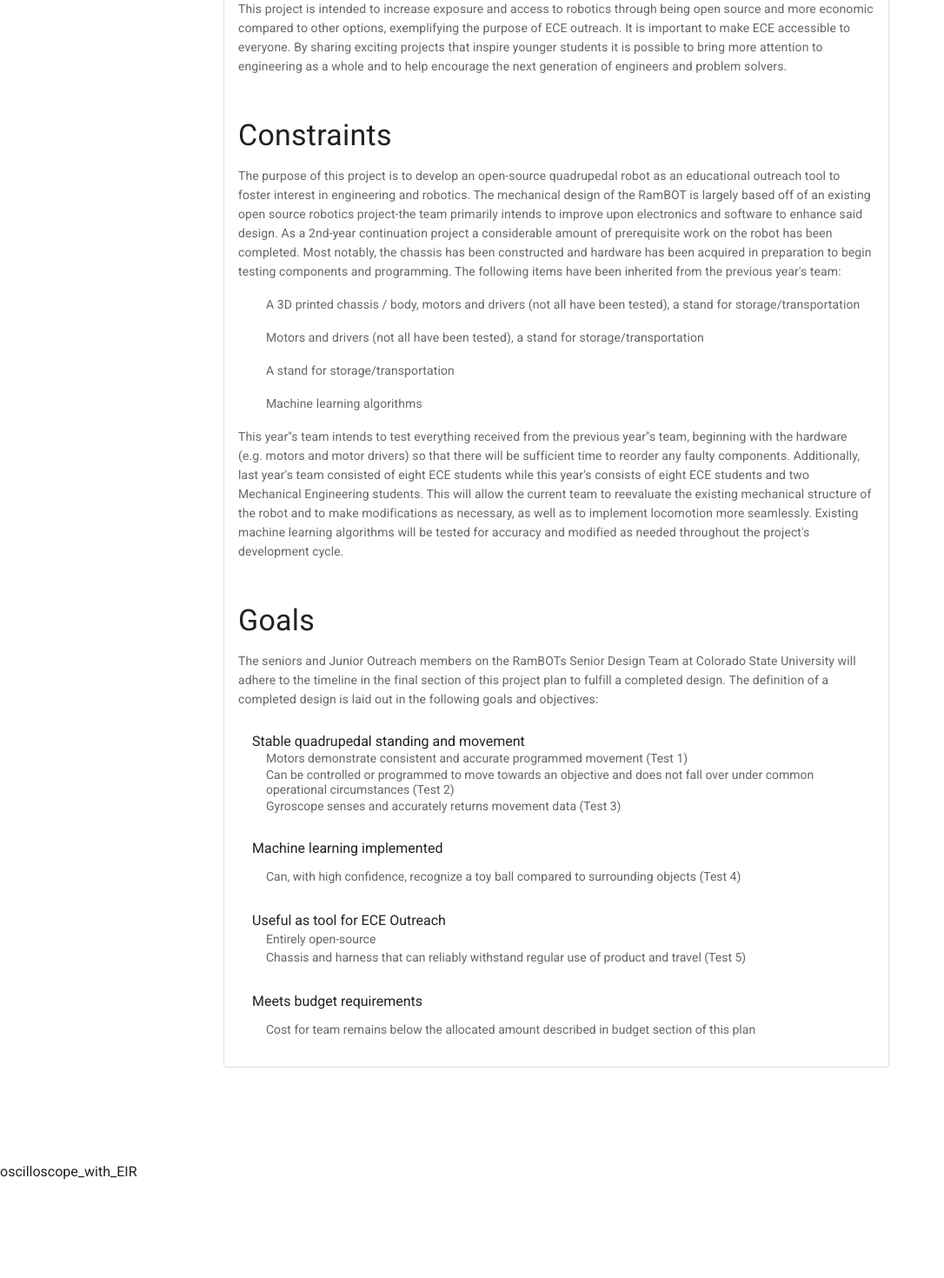
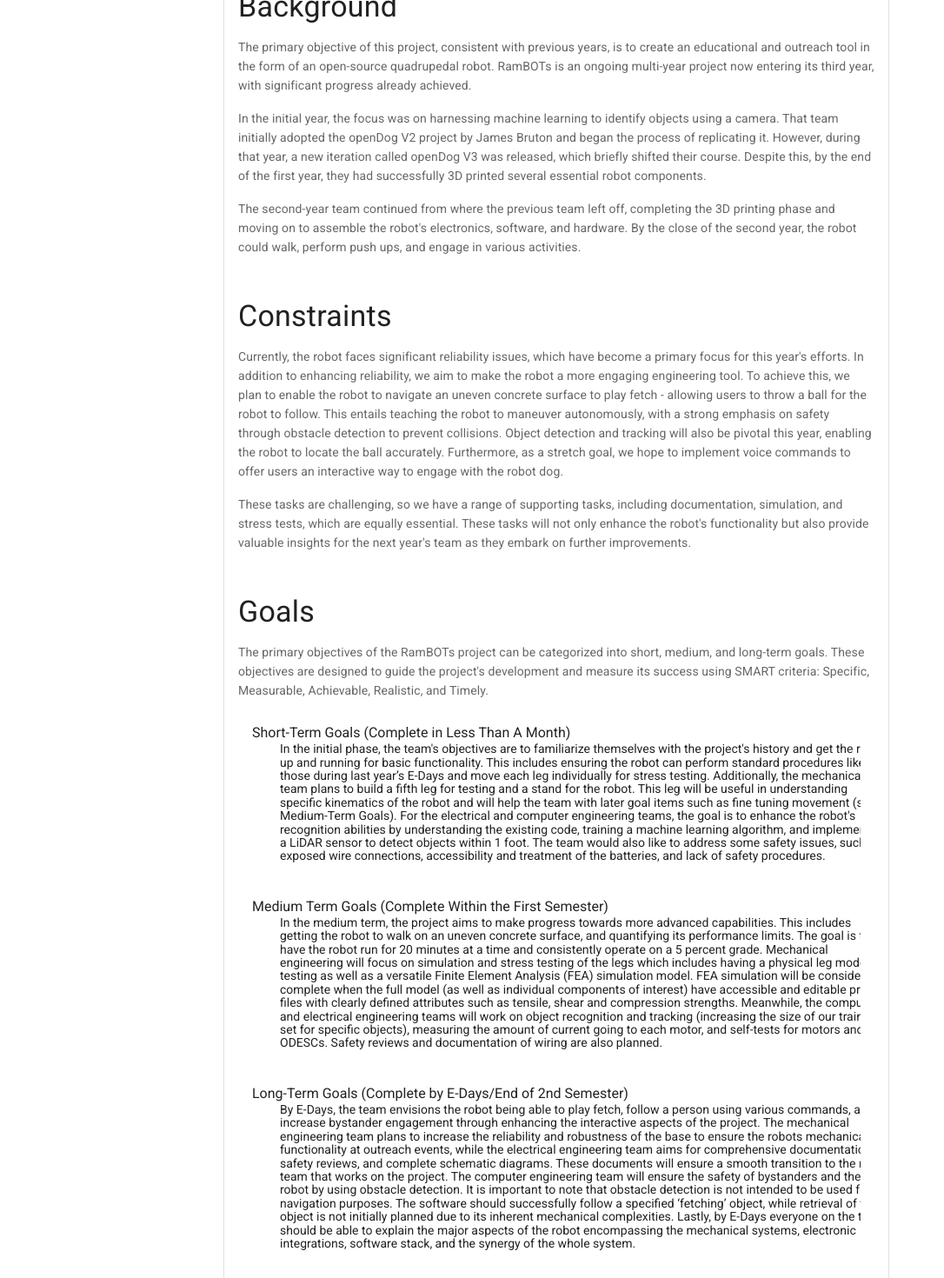
Before and after one commit to RAMBotsCSU/webpage, a Vue app: page / in a window 1280 px wide. Shown: the part 1220-2690 px from the top of the page at 87% size, without its empty margins (0-1086 px from the left). Before the commit the page ends 2580 px from the top, so only its background shows below. Built offline with nearby package versions, Linux system fonts and the light colour scheme; what v-video-embed would draw is missing.

Commit message:
finished initial website

```diff
--- a/src/views/HomeView.vue
+++ b/src/views/HomeView.vue
@@ -84,87 +84,63 @@
                             Project Summary
                         </p>
                         <p>
-                            The RamBOTs senior design project is an extension of the electrical and computer engineering outreach program. It is a quadrupedal robot intended as an educational tool that is open source and more economic than current existing counterparts. As an extension of outreach, the intention is that this project will be demonstrated to many groups of younger students (ranging from middle school to high school age) to show them the possibilities of electrical and computer engineering (ECE) as well as engineering as a whole as this is a multidisciplinary project in nature.
+                            RamBOTs is a multidisciplinary senior design team composed of electrical, computer, and mechanical engineers. In this project, we plan to learn about robotics through the development of a quadrupedal robot and integrate newer technologies that are currently changing robotics. We will work with different aspects of engineering such as machine learning, kinematics, motor control, computer aided design (CAD), and power systems to create a robot that will be able to navigate an unknown environment to follow a thrown object. The team also aims to demonstrate the pieces that make up the robot in a way that's accessible and exciting for different age groups in tandem with Electrical and Computer Engineering (ECE) Outreach.
                         </p>
                         <p class="text-h4 text--primary  mt-12">
                             Background
                         </p>
                         <p>
-                            This project is intended to increase exposure and access to robotics through being open source and more economic compared to other options, exemplifying the purpose of ECE outreach. It is important to make ECE accessible to everyone. By sharing exciting projects that inspire younger students it is possible to bring more attention to engineering as a whole and to help encourage the next generation of engineers and problem solvers.
+                            The primary objective of this project, consistent with previous years, is to create an educational and outreach tool in the form of an open-source quadrupedal robot. RamBOTs is an ongoing multi-year project now entering its third year, with significant progress already achieved.
+                        </p>
+                        <p>
+                            In the initial year, the focus was on harnessing machine learning to identify objects using a camera. That team initially adopted the openDog V2 project by James Bruton and began the process of replicating it. However, during that year, a new iteration called openDog V3 was released, which briefly shifted their course. Despite this, by the end of the first year, they had successfully 3D printed several essential robot components.
+                        </p>
+                        <p>
+                            The second-year team continued from where the previous team left off, completing the 3D printing phase and moving on to assemble the robot's electronics, software, and hardware. By the close of the second year, the robot could walk, perform push ups, and engage in various activities.
+
                         </p>
                         <p class="text-h4 text--primary  mt-12">
                             Constraints
                         </p>
                         <p>
-                            The purpose of this project is to develop an open-source quadrupedal robot as an educational outreach tool to foster interest in engineering and robotics. The mechanical design of the RamBOT is largely based off of an existing open source robotics project-the team primarily intends to improve upon electronics and software to enhance said design. As a 2nd-year continuation project a considerable amount of prerequisite work on the robot has been completed. Most notably, the chassis has been constructed and hardware has been acquired in preparation to begin testing components and programming. The following items have been inherited from the previous year's team:
-                        </p>
-                        <p class="ml-8">
-                            A 3D printed chassis / body, motors and drivers (not all have been tested), a stand for storage/transportation
-                        </p>
-                        <p class="ml-8">
-                            Motors and drivers (not all have been tested), a stand for storage/transportation
-                        </p>
-                        <p class="ml-8">
-                            A stand for storage/transportation
-                        </p>
-                        <p class="ml-8">
-                            Machine learning algorithms
+                            Currently, the robot faces significant reliability issues, which have become a primary focus for this year's efforts. In addition to enhancing reliability, we aim to make the robot a more engaging engineering tool. To achieve this, we plan to enable the robot to navigate an uneven concrete surface to play fetch - allowing users to throw a ball for the robot to follow. This entails teaching the robot to maneuver autonomously, with a strong emphasis on safety through obstacle detection to prevent collisions. Object detection and tracking will also be pivotal this year, enabling the robot to locate the ball accurately. Furthermore, as a stretch goal, we hope to implement voice commands to offer users an interactive way to engage with the robot dog.
                         </p>
                         <p>
-                            This year''s team intends to test everything received from the previous year''s team, beginning with the hardware (e.g. motors and motor drivers) so that there will be sufficient time to reorder any faulty components. Additionally, last year's team consisted of eight ECE students while this year's consists of eight ECE students and two Mechanical Engineering students. This will allow the current team to reevaluate the existing mechanical structure of the robot and to make modifications as necessary, as well as to implement locomotion more seamlessly. Existing machine learning algorithms will be tested for accuracy and modified as needed throughout the project's development cycle.
+                            These tasks are challenging, so we have a range of supporting tasks, including documentation, simulation, and stress tests, which are equally essential. These tasks will not only enhance the robot's functionality but also provide valuable insights for the next year's team as they embark on further improvements.
                         </p>
                         <p class="text-h4 text--primary  mt-12">
                             Goals
                         </p>
                         <p>
-                            The seniors and Junior Outreach members on the RamBOTs Senior Design Team at Colorado State University will adhere to the timeline in the final section of this project plan to fulfill a completed design. The definition of a completed design is laid out in the following goals and objectives:
+                            The primary objectives of the RamBOTs project can be categorized into short, medium, and long-term goals. These objectives are designed to guide the project's development and measure its success using SMART criteria: Specific, Measurable, Achievable, Realistic, and Timely.
                         </p>
-                        <v-list-item three-line>
+                        <v-list-item>
                             <v-list-item-content>
-                                <v-list-item-title>Stable quadrupedal standing and movement</v-list-item-title>
-                                <v-list-item-subtitle class="ml-4">
-                                    Motors demonstrate consistent and accurate programmed movement (Test 1)
-                                </v-list-item-subtitle>
-                                <v-list-item-subtitle class="ml-4">
-                                    Can be controlled or programmed to move towards an objective and does not fall over under common operational circumstances (Test 2)
-                                </v-list-item-subtitle>
-                                <v-list-item-subtitle class="ml-4">
-                                    Gyroscope senses and accurately returns movement data (Test 3)
-                                </v-list-item-subtitle>
+                                <v-list-item-title>Short-Term Goals (Complete in Less Than A Month)</v-list-item-title>
+                                    <p class="ml-8">In the initial phase, the team's objectives are to familiarize themselves with the project's history and get the robot up and running for basic functionality. This includes ensuring the robot can perform standard procedures like those during last year’s E-Days and move each leg individually for stress testing. Additionally, the mechanical team plans to build a fifth leg for testing and a stand for the robot. This leg will be useful in understanding specific kinematics of the robot and will help the team with later goal items such as fine tuning movement (see Medium-Term Goals). For the electrical and computer engineering teams, the goal is to enhance the robot's recognition abilities by understanding the existing code, training a machine learning algorithm, and implementing a LiDAR sensor to detect objects within 1 foot. The team would also like to address some safety issues, such as exposed wire connections, accessibility and treatment of the batteries, and lack of safety procedures. </p>
                             </v-list-item-content>
                         </v-list-item>
 
                         <v-list-item three-line>
                             <v-list-item-content>
-                                <v-list-item-title>Machine learning implemented</v-list-item-title>
-                                <v-list-item-subtitle class="ml-4 mr-8">
-                                    Can, with high confidence, recognize a toy ball compared to surrounding objects (Test 4)
-                                </v-list-item-subtitle>
+                                <v-list-item-title>Medium Term Goals (Complete Within the First Semester)</v-list-item-title>
+                                    <p class="ml-8">In the medium term, the project aims to make progress towards more advanced capabilities. This includes getting the robot to walk on an uneven concrete surface, and quantifying its performance limits. The goal is to have the robot run for 20 minutes at a time and consistently operate on a 5 percent grade. Mechanical engineering will focus on simulation and stress testing of the legs which includes having a physical leg model for testing as well as a versatile Finite Element Analysis (FEA) simulation model. FEA simulation will be considered complete when the full model (as well as individual components of interest) have accessible and editable project files with clearly defined attributes such as tensile, shear and compression strengths. Meanwhile, the computer and electrical engineering teams will work on object recognition and tracking (increasing the size of our training set for specific objects), measuring the amount of current going to each motor, and self-tests for motors and ODESCs. Safety reviews and documentation of wiring are also planned.</p>
                             </v-list-item-content>
                         </v-list-item>
 
                         <v-list-item three-line>
                             <v-list-item-content>
-                                <v-list-item-title>Useful as tool for ECE Outreach</v-list-item-title>
-                                <v-list-item-subtitle class="ml-4 mr-8">
-                                    Entirely open-source
-                                </v-list-item-subtitle>
-                                <v-list-item-subtitle class="ml-4">
-                                    Chassis and harness that can reliably withstand regular use of product and travel (Test 5)
-                                </v-list-item-subtitle>
-
+                                <v-list-item-title>Long-Term Goals (Complete by E-Days/End of 2nd Semester)</v-list-item-title>
+                                    <p class="ml-8">By E-Days, the team envisions the robot being able to play fetch, follow a person using various commands, and increase bystander engagement through enhancing the interactive aspects of the project. The mechanical engineering team plans to increase the reliability and robustness of the base to ensure the robots mechanical functionality at outreach events, while the electrical engineering team aims for comprehensive documentation, safety reviews, and complete schematic diagrams. These documents will ensure a smooth transition to the next team that works on the project. The computer engineering team will ensure the safety of bystanders and the robot by using obstacle detection. It is important to note that obstacle detection is not intended to be used for navigation purposes. The software should successfully follow a specified ‘fetching’ object, while retrieval of the object is not initially planned due to its inherent mechanical complexities. Lastly, by E-Days everyone on the team should be able to explain the major aspects of the robot encompassing the mechanical systems, electronic integrations, software stack, and the synergy of the whole system.</p>
                             </v-list-item-content>
                         </v-list-item>
 
                         <v-list-item three-line>
                             <v-list-item-content>
                                 <v-list-item-title>
-                                    Meets budget requirements
+                                    Stretch Goals (Goals to be Added if All Other Goals are completed)
                                 </v-list-item-title>
-
-                                <v-list-item-subtitle class="ml-4">
-                                    Cost for team remains below the allocated amount described in budget section of this plan
-                                </v-list-item-subtitle>
+                                <p class="ml-8">Stretch goals for the project includes achieving more advanced capabilities like having a slower walk cycle (longer time between footfalls) and picking up and returning a thrown ball. Additionally, there is a goal to have the robot dance and walk around at various school events like a basketball game. The purpose of going to events would be to raise awareness for the ECE Outreach program and possibly fundraise. If time is allotted, we would also like to investigate the ability for the robot to respond to visual hand movements or voice commands to direct it to do different operations. </p>
 
                             </v-list-item-content>
                         </v-list-item>
@@ -239,7 +215,7 @@
                         src: require('../assets/gallery/oscilloscope_with_EIR.jpg'),
                     },
                     {
-                        src: require('../assets/year2/team_full.jpg'),
+                        src: require('../assets/year3/year3_full.jpg'),
                     },
 
                 ],
```
Also changed, not shown: src/views/TimelineView.vue (+10 -4 lines), src/assets/year3/Year_3_Timeline_Sem1.png (added), src/assets/year3/Year_3_Timeline_Sem2.png (added).
